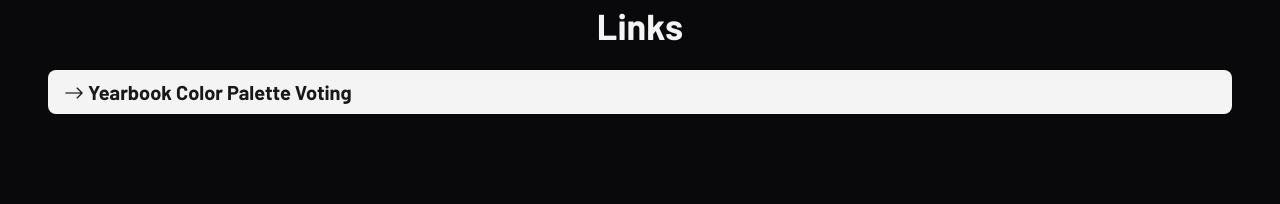
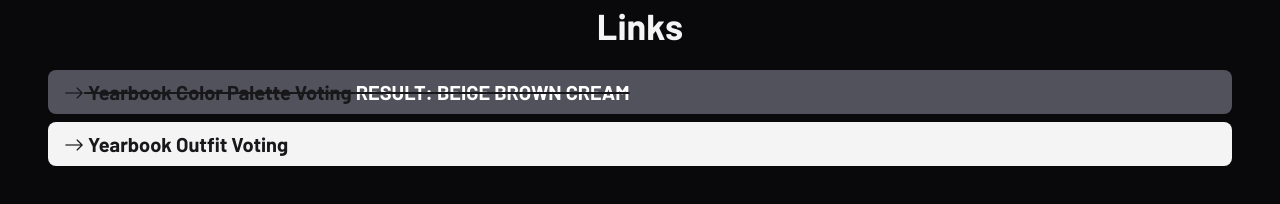
Before and after one commit to jankoneli/20-tmc9a-website, a website: page yearbook.html in a window 1280 px wide. Shown: the part 120-324 px from the top of the page. Drawn offline with nearby package versions, Linux system fonts and the light colour scheme; files that its build step writes are made by us from their sources.

Commit message:
Yearbook link update

```diff
--- a/yearbook.html
+++ b/yearbook.html
@@ -23,7 +23,8 @@
     <img src="/src/thumbyb.png" alt="" srcset="" style="width: 100%;" class="rounded-xl border-1 border-white mt-6">
     <div class="flex justify-center mt-2 py-4"><h1 class="text-zinc-100 barlow font-bold text-4xl">Links</h1></div>
     <div class="flex flex-col gap-y-2 mt-2">
-        <a class="text-zinc-900 text-xl bg-zinc-100 barlow font-bold p-2 px-4 rounded-lg hover:pl-8 duration-300" href="https://docs.google.com/forms/d/e/1FAIpQLSdXLBgQUZiP73coUdqgjtpOnEAq9ReaucOqpJ21D6pykOPVWw/viewform"><i class="bi bi-arrow-right"></i> Yearbook Color Palette Voting</a>
+        <a class="text-zinc-900 text-xl bg-zinc-600 barlow font-bold p-2 px-4 rounded-lg duration-300 line-through" href="https://docs.google.com/forms/d/e/1FAIpQLSdXLBgQUZiP73coUdqgjtpOnEAq9ReaucOqpJ21D6pykOPVWw/viewform"><i class="bi bi-arrow-right"></i> Yearbook Color Palette Voting <span class="text-white no-unnderline">RESULT: BEIGE BROWN CREAM</span></a>
+        <a class="text-zinc-900 text-xl bg-zinc-100 barlow font-bold p-2 px-4 rounded-lg hover:pl-8 duration-300" href="https://docs.google.com/forms/d/e/1FAIpQLSexS8rN2Li30EQ4XEUkQ27Hon9y677f8FffL0lM8-fiunU0fw/viewform"><i class="bi bi-arrow-right"></i> Yearbook Outfit Voting</a>
     </div>
 </body>
 </html>
```
